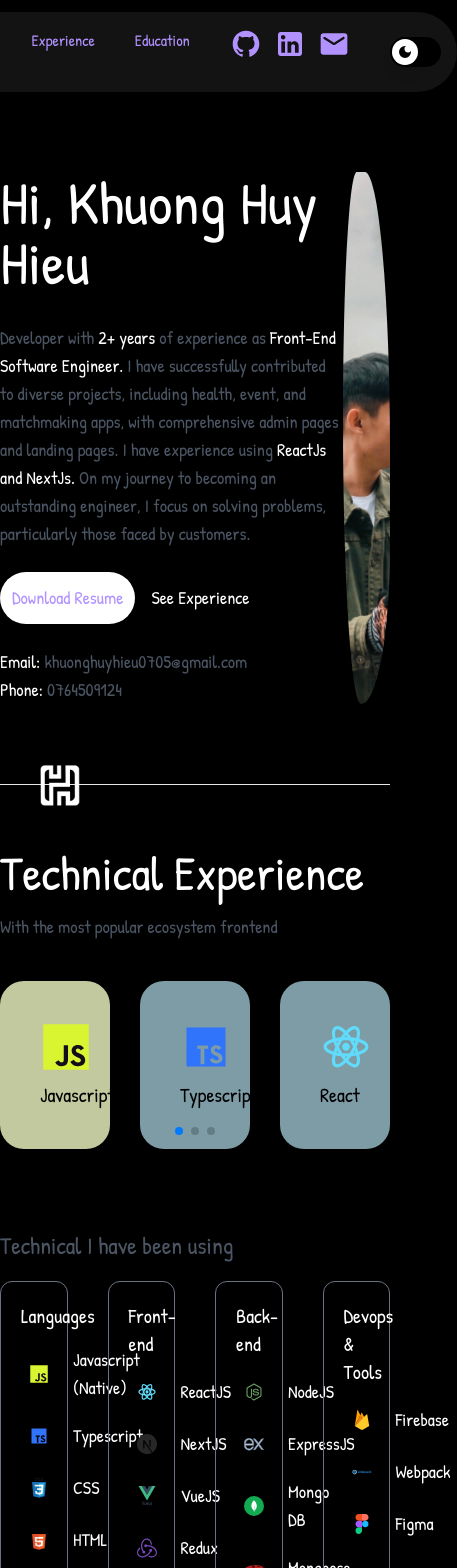
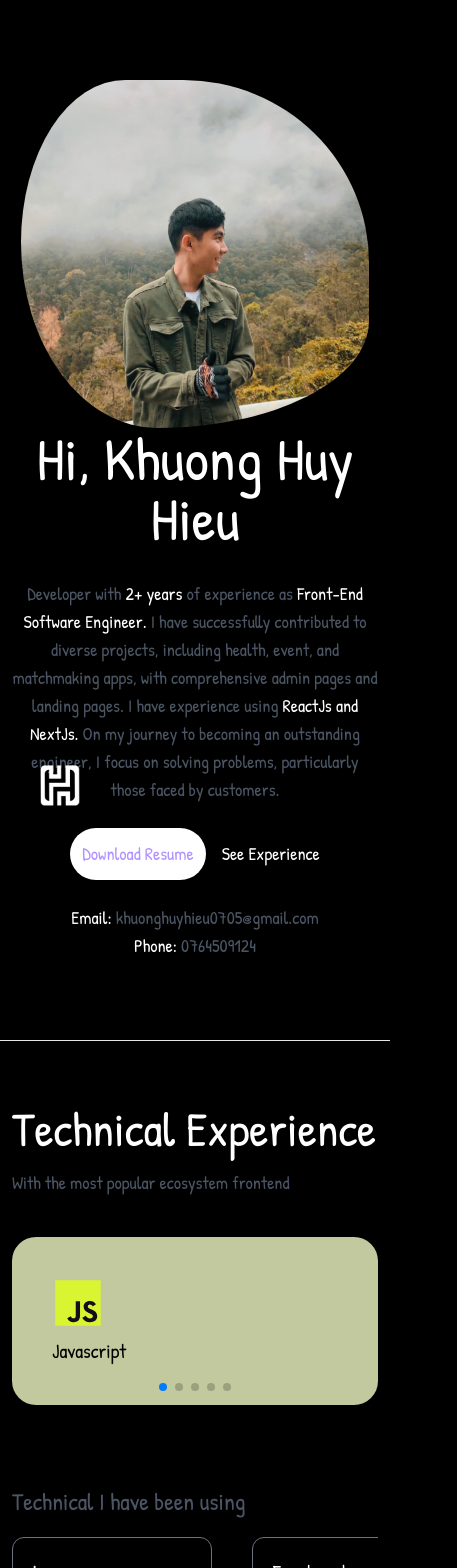
Before and after one commit to khuonghuyhieu/portfolio, a Next.js app: page / in a window 390 px wide. Shown: the top 1568 px of the page, 457 px wide, since content can reach past the window. Built offline with nearby package versions, Linux system fonts and the light colour scheme.

Commit message:
home mobile

```diff
--- a/src/components/layouts/Header.js
+++ b/src/components/layouts/Header.js
@@ -37,7 +37,7 @@ export const Header = () => {
   const renderNavItem = (item) => <NavItem key={item?.label} item={item} />
 
   return (
-    <header className="mt-3 flex items-center justify-center gap-10">
+    <header className="mt-3 flex items-center justify-center gap-10 max-sm:hidden">
       <div className="rounded-full bg-gray-800 p-4">
         <nav className="flex gap-10 text-purple lg:text-xl">
           {HeaderType.map(renderNavItem)}
--- a/src/views/Home/components/InformationSection/index.js
+++ b/src/views/Home/components/InformationSection/index.js
@@ -3,9 +3,9 @@ import { routes } from '@/constants'
 
 export const InformationSection = () => {
   return (
-    <section className="m-auto mt-20 max-w-[1024px]">
-      <div className="flex justify-between">
-        <div className="max-w-[500px]">
+    <section className="m-auto mt-20 max-w-[1024px] max-sm:px-3">
+      <div className="flex max-sm:flex-col-reverse max-sm:items-center lg:justify-between">
+        <div className="max-w-[500px] max-sm:text-center">
           <h1 className="text-6xl">Hi, Khuong Huy Hieu</h1>
           <p className="mt-8 text-lg text-gray-600">
             Developer with <span className=" text-theme">2+ years</span> of experience as
@@ -16,7 +16,7 @@ export const InformationSection = () => {
             outstanding engineer, I focus on solving problems, particularly those faced by
             customers.
           </p>
-          <div className="mt-6 flex items-center gap-4 text-lg">
+          <div className="mt-6 flex items-center gap-4 text-lg max-sm:justify-center">
             <a
               href="/cv/Khuong_Huy_Hieu_resume.pdf"
               download
@@ -37,7 +37,7 @@ export const InformationSection = () => {
             </p>
           </div>
         </div>
-        <div className="avatar-custom" />
+        <div className="avatar-custom max-sm:h-[348px]" />
       </div>
     </section>
   )
--- a/src/views/Home/components/SliderTechnical/Sliders/index.js
+++ b/src/views/Home/components/SliderTechnical/Sliders/index.js
@@ -1,15 +1,21 @@
 import { FreeMode, Pagination } from 'swiper/modules'
 import { Swiper, SwiperSlide } from 'swiper/react'
 import { TECHNICALS } from '@/constants'
-import { cn } from '@/utils'
 import { SliderItem } from '../SliderItem'
 
 export const Sliders = () => {
   return (
     <Swiper
-      slidesPerView={3}
       spaceBetween={30}
       freeMode={true}
+      breakpoints={{
+        1024: {
+          slidesPerView: 3,
+        },
+        640: {
+          slidesPerView: 1,
+        },
+      }}
       pagination={{
         clickable: true,
       }}
@@ -17,10 +23,7 @@ export const Sliders = () => {
     >
       {TECHNICALS.map((item) => {
         return (
-          <SwiperSlide
-            key={item?.name}
-
-          >
+          <SwiperSlide key={item?.name}>
             <SliderItem item={item} />
           </SwiperSlide>
         )
--- a/src/views/Home/components/SliderTechnical/index.js
+++ b/src/views/Home/components/SliderTechnical/index.js
@@ -4,11 +4,13 @@ export const SliderTechnical = () => {
   return (
     <section className="m-auto mb-20 mt-20 max-w-[1024px]">
       <hr className="mb-16" />
-      <h1 className="text-5xl">Technical Experience</h1>
-      <p className="mt-4 text-lg text-gray-600">With the most popular ecosystem frontend</p>
-      {/* slider */}
-      <div className="mt-10">
-        <Sliders />
+      <div className="max-sm:px-3">
+        <h1 className="text-5xl">Technical Experience</h1>
+        <p className="mt-4 text-lg text-gray-600">With the most popular ecosystem frontend</p>
+        {/* slider */}
+        <div className="mt-10">
+          <Sliders />
+        </div>
       </div>
     </section>
   )
--- a/src/views/Home/components/UsedTechnical/index.js
+++ b/src/views/Home/components/UsedTechnical/index.js
@@ -17,12 +17,15 @@ export const UsedTechnical = () => {
   const renderTechItem = (item) => <TechItem item={item} />
 
   return (
-    <section className="m-auto mb-20 max-w-[1024px]">
+    <section className="m-auto mb-20 max-w-[1024px] max-sm:px-3">
       <h1 className="mb-5 text-2xl text-gray-600">Technical I have been using</h1>
-      <div className="grid auto-cols-max grid-cols-4 gap-10">
+      <div className="flex justify-between gap-10 overflow-y-auto">
         {TECHNICAL_USING.map((item) => {
           return (
-            <div key={item?.title} className="h-fit rounded-xl border border-gray-500 p-5">
+            <div
+              key={item?.title}
+              className="h-fit min-w-[200px] rounded-xl border border-gray-500 p-5"
+            >
               <div className="mb-4 text-xl">{item?.title}</div>
               <div className="space-y-4">{(item.items || []).map(renderTechItem)}</div>
             </div>
--- a/src/views/Home/index.js
+++ b/src/views/Home/index.js
@@ -13,9 +13,9 @@ export const HomeView = () => {
       <InformationSection />
       <SliderTechnical />
       <UsedTechnical />
-      <section className="m-auto mb-20 max-w-[1024px]">
+      <section className="m-auto mb-20 max-w-[1024px] max-sm:px-3">
         <div className="flex items-center justify-between rounded-full bg-gray-800 p-5">
-          <div className="text-xl">Follow me</div>
+          <div className="text-xl text-white">Follow me</div>
           <div className="flex gap-3">
             <Link opacity href={routes.CONTACT.GITHUB} target="_blank">
               <GitHubIcon />
```
